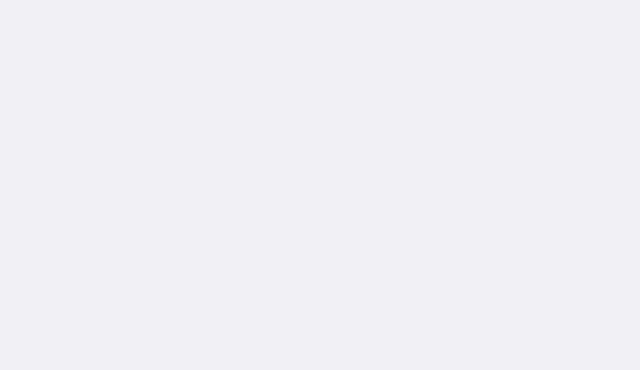
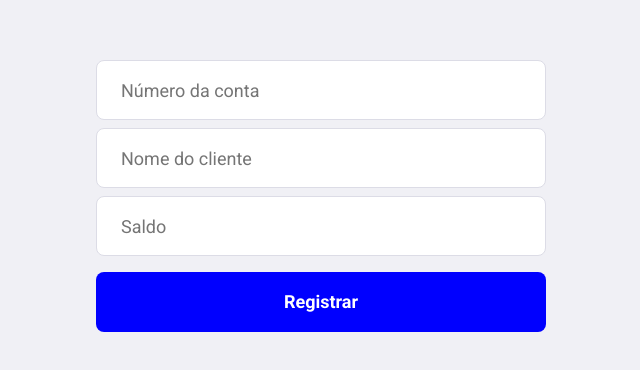
Before and after one commit to jessielyoliveira/projeto-gcm, a React (Create React App) app in the folder frontend/: page /register in a window 1280 px wide. Shown: the part 208-578 px from the top of the page, without its empty margins (319-959 px from the left). Built offline with nearby package versions, Linux system fonts and the light colour scheme.

Commit message:
pagina para registrar novos clientes do banco

```diff
--- /dev/null
+++ b/frontend/src/pages/Register/index.js
@@ -0,0 +1,50 @@
+import React, { useState } from 'react';
+import './styles.css';
+import api from '../../services/api';
+
+export default function Register(){
+  const [account, setAccount] = useState('');
+  const [name, setName] = useState('');
+  const [balance, setBalance] = useState('');
+
+  async function handleRegister(e){
+    e.preventDefault();
+    const data = {
+      account,
+      name,
+      balance,
+    };
+
+    try{
+      const response = await api.post('addclient', data);
+      alert(`${response.data.name} cadastrado com sucesso:`);
+    }catch(err){
+      alert('Erro no cadastro');
+    }
+ }
+
+  return(
+     <div className="register-container">
+       <div className="content">
+         <form onSubmit={handleRegister}>
+            <input
+              placeholder="Número da conta"
+              value={account}
+              onChange={e => setAccount(e.target.value)}
+            />
+            <input
+              type="text"
+              placeholder="Nome do cliente"
+              value={name}
+              onChange={e => setName(e.target.value)}/>
+            <input
+              placeholder="Saldo"
+              value={balance}
+              onChange={e => setBalance(e.target.value)}
+            />
+            <button className="button" type="submit">Registrar</button>
+         </form>
+       </div>
+     </div>
+  );
+}
--- /dev/null
+++ b/frontend/src/pages/Register/styles.css
@@ -0,0 +1,27 @@
+ .register-container{
+   width: 100%;
+   max-width: 1120px;
+   height: 100vh;
+   margin: 0 auto;
+   display: flex;
+   align-items: center;
+   justify-content: center;
+ }
+
+ .register-container .content{
+   padding: 96px;
+   background: #f0f0f5;
+   border-radius: 8px;
+   display: flex;
+   justify-content: space-between;
+   align-items: center;
+ }
+
+ .register-container form{
+   width: 100%;
+   max-width: 450px;
+ }
+
+ .register-container form input{
+   margin-top: 8px;
+ }
--- a/frontend/src/routes.js
+++ b/frontend/src/routes.js
@@ -4,6 +4,7 @@ import { BrowserRouter, Route, Switch } from 'react-router-dom';
 import Choice from './pages/Choice';
 import Credit from './pages/Credit';
 import Debit from './pages/Debit';
+import Register from './pages/Register';
 
 
 export default function Routes(){
@@ -13,6 +14,7 @@ export default function Routes(){
         <Route path="/" exact component={Choice}/>
         <Route path="/credit" component={Credit}/>
         <Route path="/debit" component={Debit}/>
+        <Route path="/register" component={Register}/>
       </Switch>
     </BrowserRouter>
   );
```
